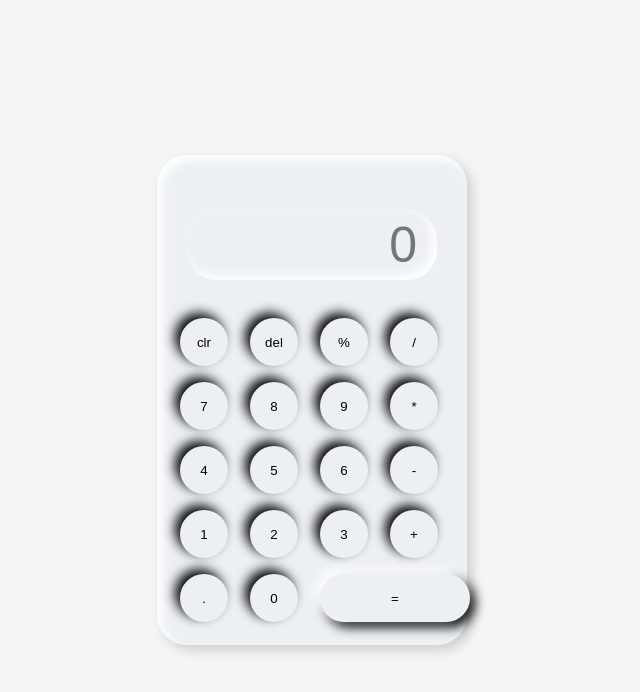
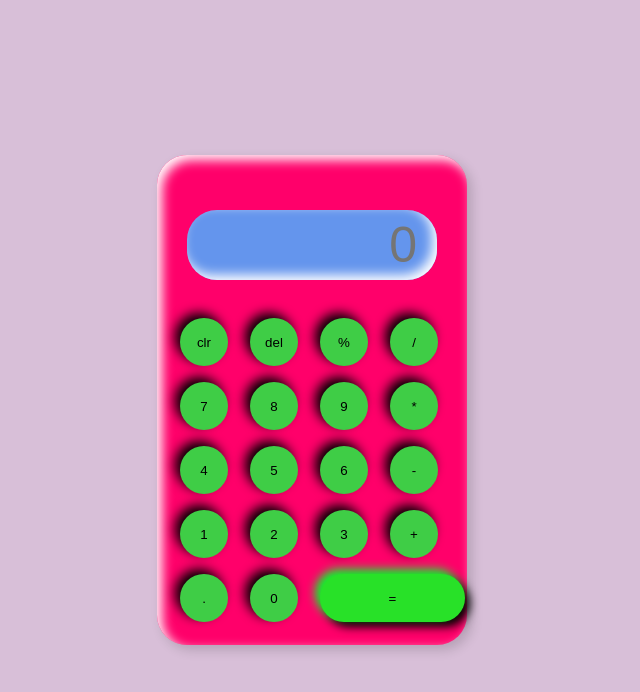
Before and after one commit to sabarinathanl/calculator, a plain HTML site: page index.html in a window 1280 px wide. Shown: the whole page, without its empty margins (328-968 px from the left). Drawn offline with Linux system fonts and the light colour scheme.

Commit message:
style.css

```diff
--- a/style.css
+++ b/style.css
@@ -2,7 +2,7 @@
     margin: 0;
     padding: 0;
     box-sizing: border-box;
-    background-color:whitesmoke;
+    background-color:thistle;
     font-family: sans-serif;
     outline: none;
 }
@@ -13,7 +13,7 @@
     align-items: center;
 }
 .calculator{
-    background-color:#ecf0f3;
+    background-color:rgb(255, 0, 106);
     padding: 15px;
     border-radius: 30px;
     box-shadow: inset 5px 5px 12px #ffffff,
@@ -26,7 +26,7 @@ input{
     grid-column: span 4;
     height: 70px;
     width: 250px;
-    background-color: #ecf0f3;
+    background-color:cornflowerblue;
     box-shadow: inset -5px -5px 12px #ffffff;
     inset: 5px 5px 12px rgba(0,0,0.16);
     border: none;
@@ -43,7 +43,7 @@ input{
 button{
     height: 48px;
     width: 48px;
-    background-color: #ecf0f3;
+    background-color:rgb(63, 205, 70);
     box-shadow: -5px -5px 12px rgba(0,0,0.16);
     border: none;
     border-radius: 50px;
@@ -51,10 +51,10 @@ button{
     font: size -16px;
 }
 .equal{
-width: 150px;
+width: 145px;
 border-radius: 40px;
-background-color: #ecf0f3;
-box-shadow: -5px -5px 12px #ffffff,
-               5px 5px 12px rgba(0,0,0.16);
+background-color:rgb(40, 225, 40);
+box-shadow: -5px -5px 10px #0ef52d,
+               5px 5px 10px rgba(0,0,0.16);
 
 }
```
